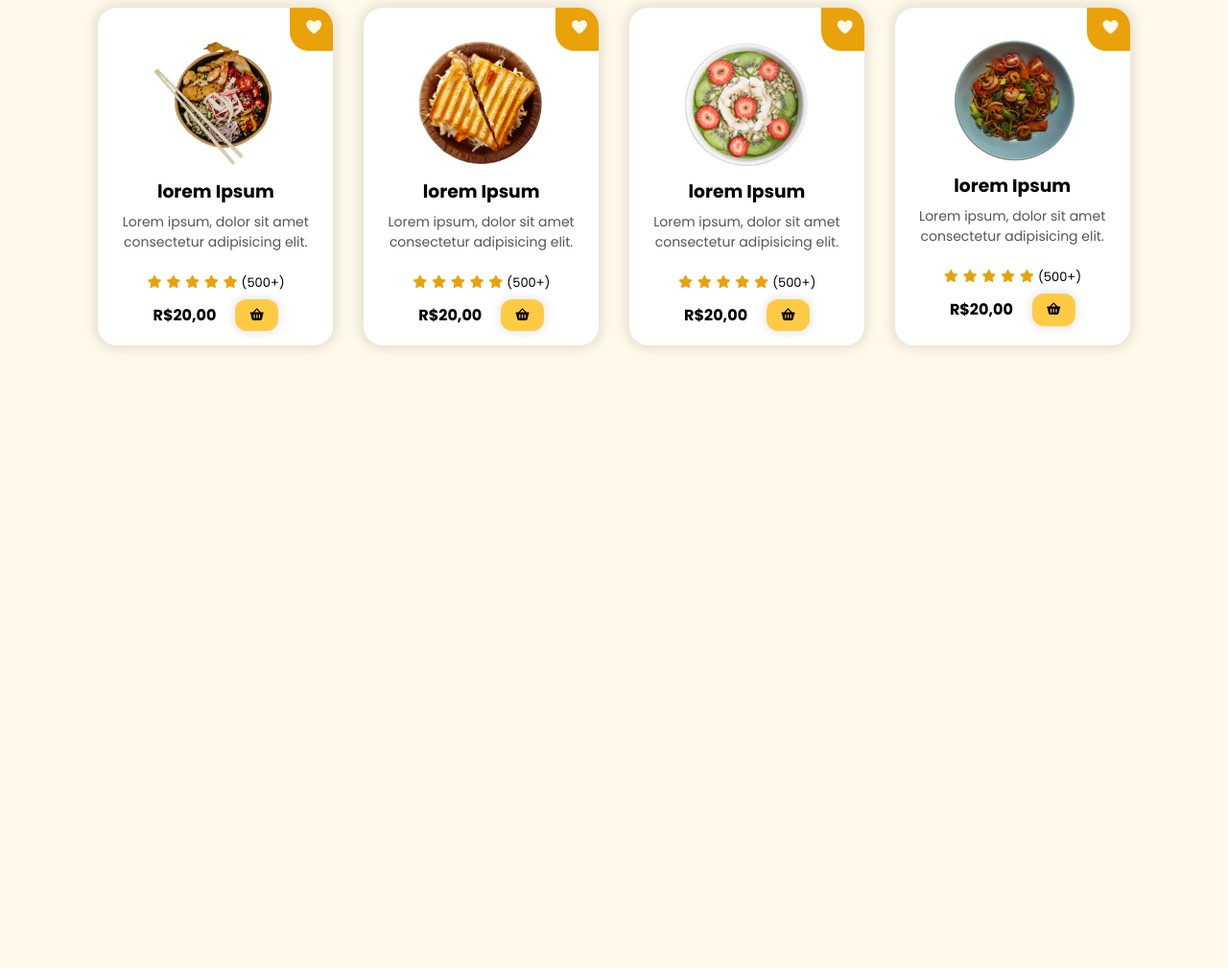
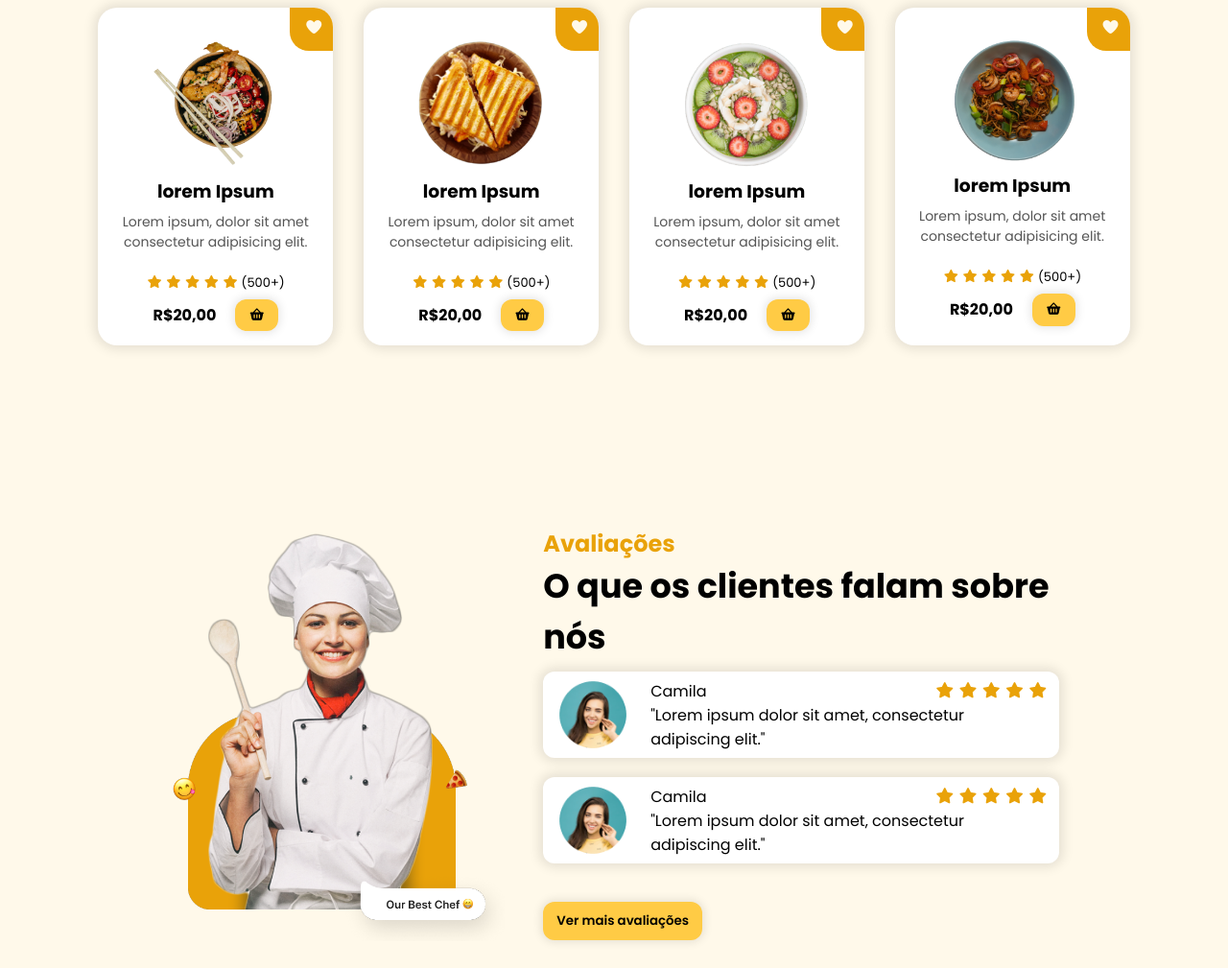
Before and after one commit to telesdiogoo/LADING-PAGE-BURGUER, a plain HTML site: page index.html in a window 1280 px wide. Shown: the part 1022-2031 px from the top of the page at 96% size. Before the commit the page ends 1543 px from the top, so only its background shows below. Drawn offline with nearby package versions, Linux system fonts and the light colour scheme.

Commit message:
Avaliações finalizada

```diff
--- a/index.html
+++ b/index.html
@@ -10,6 +10,7 @@
     <link rel="stylesheet" href="home.css">
     <script src="https://cdnjs.cloudflare.com/ajax/libs/jquery/3.7.1/jquery.min.js" integrity="sha512-v2CJ7UaYy4JwqLDIrZUI/4hqeoQieOmAZNXBeQyjo21dadnwR+8ZaIJVT8EE2iyI61OV8e6M8PP2/4hpQINQ/g==" crossorigin="anonymous" referrerpolicy="no-referrer"></script>
     <link rel="stylesheet" href="menu.css">
+    <link rel="stylesheet" href="testimonials.css">
     <title>LADING PAGE</title>
 </head>
 
@@ -251,6 +252,65 @@
         </div>
     </section>
 
+    <section id="testimonials">
+        <img src="./img/chef.png" id="testimonials-chef" alt="">
+
+        <div id="testimonials-content">
+            <h2 class="section-title">
+                Avaliações
+            </h2>
+
+            <h3 class="section-subtitle">
+                O que os clientes falam sobre nós
+            </h3>
+
+            <div id="feedbecks">
+                <div class="feedbeck">
+                    <img src="./img/avatar.png" class="feedbeck-avatar" alt="">
+                    <div class="feedbeck-content">
+                        <p>
+                            Camila
+                            <span>
+                                <i class="fa-solid fa-star"></i>
+                                <i class="fa-solid fa-star"></i>
+                                <i class="fa-solid fa-star"></i>
+                                <i class="fa-solid fa-star"></i>
+                                <i class="fa-solid fa-star"></i>
+                            </span>
+                        </p>
+                        <p>
+                            "Lorem ipsum dolor sit amet, consectetur adipiscing elit."
+                        </p>
+                    </div>
+                </div>
+
+                <div class="feedbeck">
+                    <img src="./img/avatar.png" class="feedbeck-avatar" alt="">
+                    <div class="feedbeck-content">
+                        <p>
+                            Camila
+                            <span>
+                                <i class="fa-solid fa-star"></i>
+                                <i class="fa-solid fa-star"></i>
+                                <i class="fa-solid fa-star"></i>
+                                <i class="fa-solid fa-star"></i>
+                                <i class="fa-solid fa-star"></i>
+                            </span>
+                        </p>
+                        <p>
+                            "Lorem ipsum dolor sit amet, consectetur adipiscing elit."
+                        </p>
+                    </div>
+                </div>
+            </div>
+
+            <button class="btn-default">
+                Ver mais avaliações
+            </button>
+
+        </div>
+    </section>
+
 
 
     <script src="script.js"></script>
--- /dev/null
+++ b/testimonials.css
@@ -0,0 +1,93 @@
+#testimonials {
+    min-height: calc(100vh -84px);
+    display: flex;
+    align-items: center;
+    justify-content: center;
+    gap: 40px;
+}
+
+#testimonials-chef {
+    width: 350px;
+    height: auto;
+}
+
+#testimonials .section-title {
+    font-size: 1.5rem;
+}
+
+#testimonials-content {
+    width: 50%;
+}
+
+#feedbecks {
+    display: flex;
+    flex-direction: column;
+    gap: 20px;
+    margin-bottom: 40px ;
+    margin-top: 10px;
+}
+
+.feedbeck {
+    display: flex;
+    align-items: center;
+    gap: 20px;
+    background-color: #fff;
+    padding: 12px;
+    border-radius: 12px;
+    box-shadow: 0px 0px 12px 4px rgba(0, 0, 0, 0.1);
+    height: 90px;
+}
+
+.feedbeck-avatar {
+    width: 80px;
+    height: 80px;
+    border-radius: 100%;
+    object-fit: cover;
+}
+
+.feedbeck-content p {
+    display: flex;
+    justify-content: space-between;
+}
+
+.feedbeck-content p span {
+    color: #e9a209;
+}
+
+@media screen and (max-width: 1170px) {
+    #testimonials {
+        flex-direction: column;
+    }
+
+    #testimonials .section-subtitle {
+        text-align: center;
+    }
+
+    #testimonials-chef {
+        display: none;
+    }
+
+    #testimonials-content {
+        width: 70%;
+        display: flex;
+        flex-direction: column;
+        align-items: center;
+    }
+}
+
+@media screen and (max-width: 530px) {
+    #testimonials .section-subtitle {
+        font-size: 1.5rem;
+    }
+
+    #testimonials-content {
+        width: 100%;
+    }
+}
+
+
+@media screen and (max-width: 360px) {
+    .feedbeck-content p {
+        font-size: 10px;
+    }
+}
```
